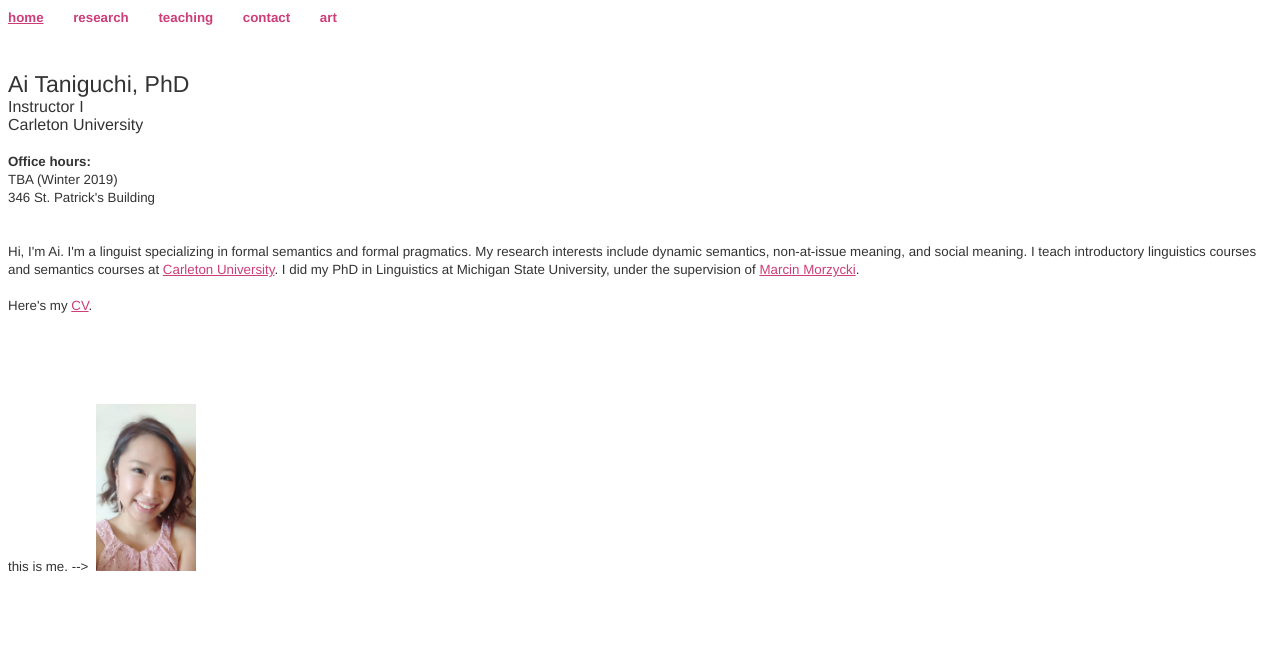
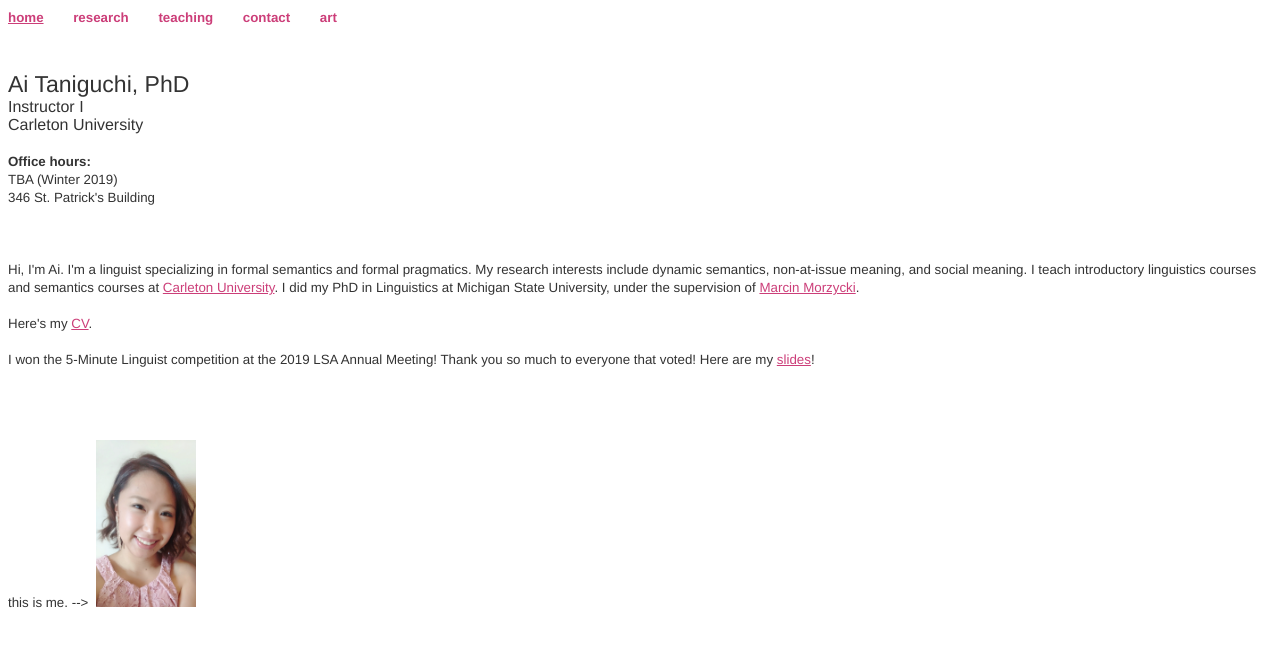
Before and after one commit to aitaniguchi/aitaniguchi.github.io, a plain HTML site: page index.html in a window 1280 px wide. Drawn offline with Linux system fonts and the light colour scheme.

Commit message:
Update index.html

```diff
--- a/index.html
+++ b/index.html
@@ -1,5 +1,6 @@
 <!DOCTYPE html PUBLIC "-//W3C//DTD HTML 4.01//EN" "http://www.w3.org/TR/html4/strict.dtd">
 <html><head>
+
 <meta content="text/html; charset=ISO-8859-1" http-equiv="content-type"><title>index</title></head><body style="color: rgb(51, 51, 51); background-color: rgb(255, 255, 255);" alink="#cc3e79" link="#cc3e79" vlink="#cc3e79"><small style="font-weight: bold; color: rgb(204, 62, 121); font-family: Helvetica,Arial,sans-serif;"><a style="text-decoration: underline;" href="http://aitaniguchi.github.io"><span style="color: rgb(204, 62, 121);">home</span></a>&nbsp;&nbsp;&nbsp; &nbsp;&nbsp;&nbsp; <a style="text-decoration: none;" href="http://aitaniguchi.github.io/research.html">research&nbsp;</a>&nbsp;&nbsp; &nbsp;&nbsp;&nbsp; <a style="text-decoration: none;" href="http://aitaniguchi.github.io/teaching.html">teaching&nbsp;</a>&nbsp;&nbsp; &nbsp;&nbsp;&nbsp; <a style="text-decoration: none;" href="http://aitaniguchi.github.io/contact.html">contact</a>&nbsp;&nbsp;&nbsp; &nbsp;&nbsp;&nbsp; <a style="text-decoration: none;" href="http://aitaniguchi.github.io/art.html">art</a></small><br style="color: rgb(204, 62, 121); font-family: Helvetica,Arial,sans-serif;">
 <br style="color: rgb(204, 62, 121); font-family: Helvetica,Arial,sans-serif;">
 <big style="color: rgb(204, 62, 121); font-family: Helvetica,Arial,sans-serif;"><big><br>
@@ -12,6 +13,8 @@ TBA (Winter 2019)<br>
 346 St. Patrick's Building</small><br style="color: rgb(51, 51, 51); font-family: Helvetica,Arial,sans-serif;">
 <small style="font-family: Helvetica,Arial,sans-serif;"><span style="color: rgb(51, 51, 51);"><br>
 <br>
+
+<br>
 Hi, I'm Ai. I'm a linguist specializing in formal semantics and formal
 pragmatics. My research interests include dynamic semantics,
 non-at-issue meaning, and social meaning. I teach introductory
@@ -19,6 +22,7 @@ linguistics courses and semantics courses at <a style="color: rgb(204, 62, 121);
 <br>
 Here's my <a style="color: rgb(204, 62, 121);" href="taniguchi_cv.pdf">CV</a>. <br>
 <br>
+I won the 5-Minute Linguist competition at the 2019 LSA Annual Meeting! Thank you so much to everyone that voted! Here are my <a href="taniguchi-5ml-lsa2019-2.pdf">slides</a>! <br>
 <br>
 <br>
 <br>
```
